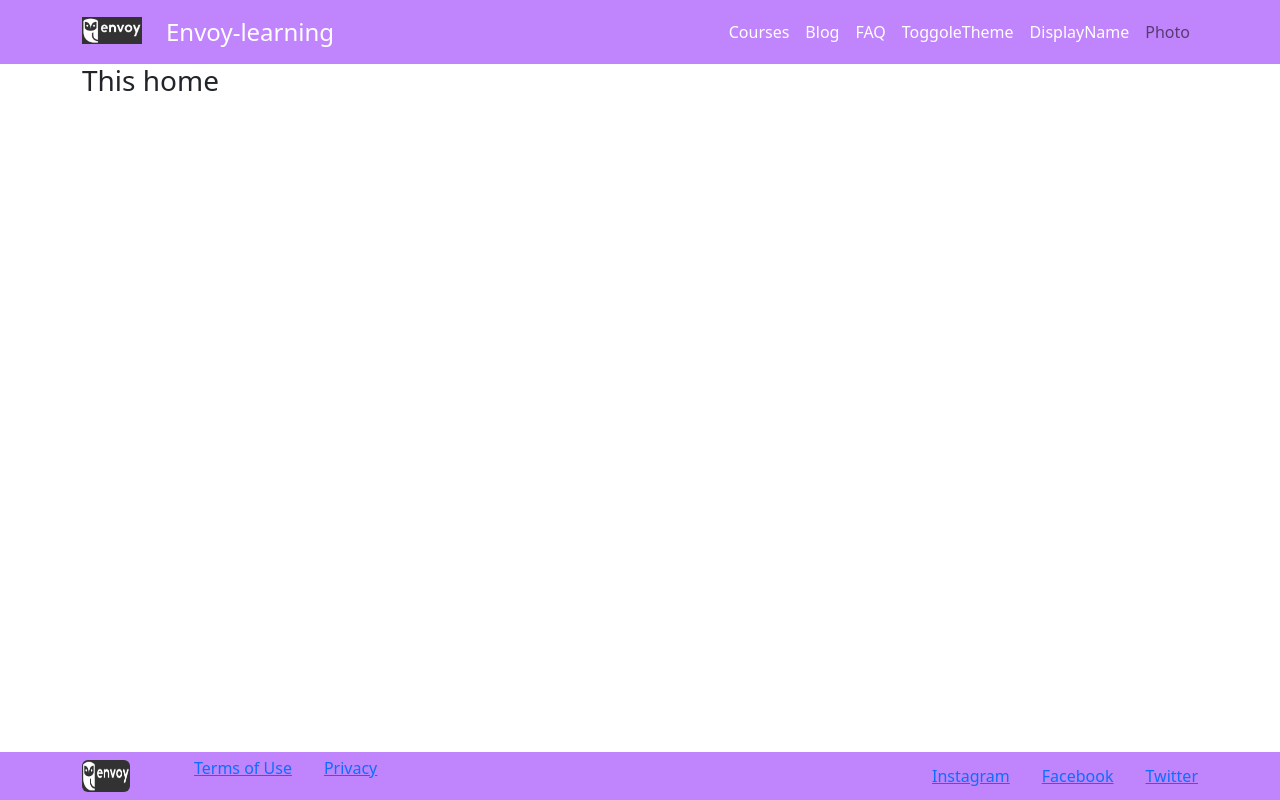
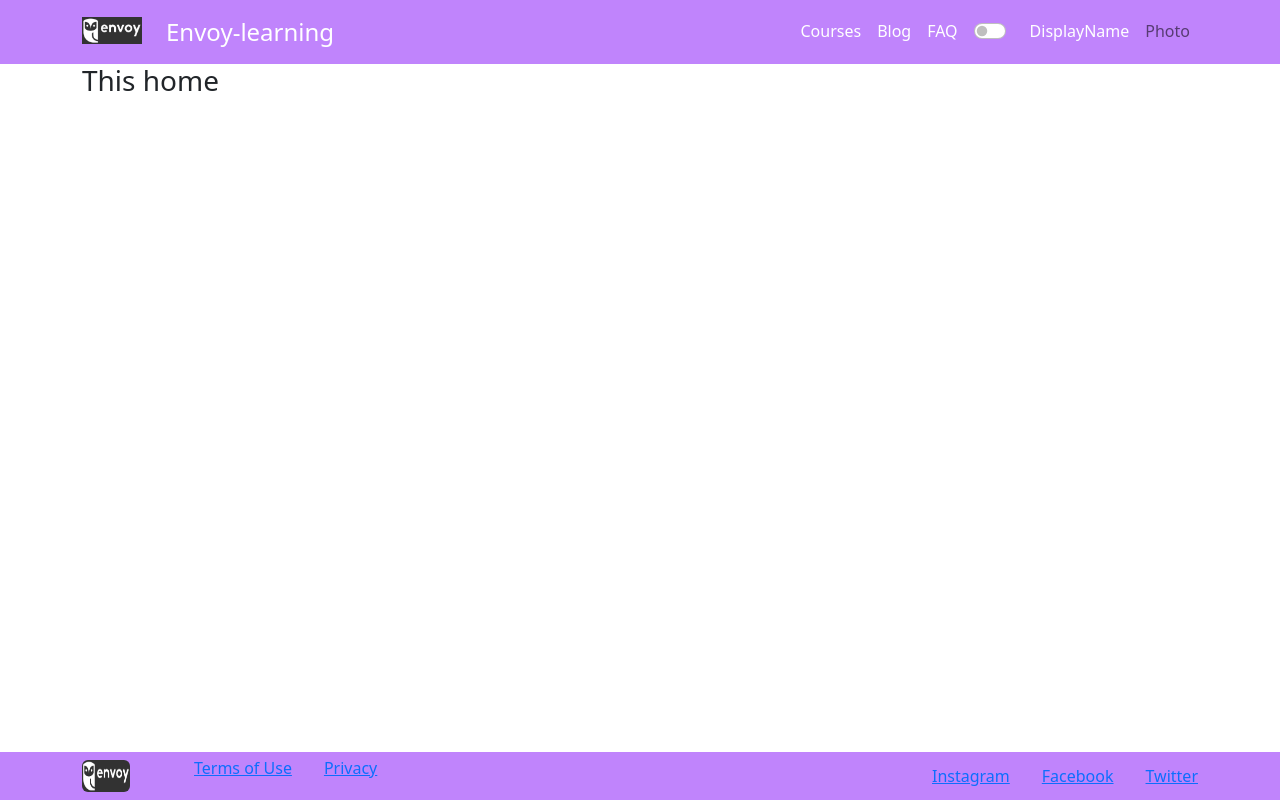
Before and after one commit to nurulalamtawhid/Envoy-learn, a React (Create React App) app: page / in a window 1280 px wide. Built offline with nearby package versions, Linux system fonts and the light colour scheme.

Commit message:
card details & firebase install &config

```diff
--- a/package.json
+++ b/package.json
@@ -7,6 +7,7 @@
     "@testing-library/react": "^13.4.0",
     "@testing-library/user-event": "^13.5.0",
     "bootstrap": "^5.2.2",
+    "firebase": "^9.12.1",
     "react": "^18.2.0",
     "react-bootstrap": "^2.5.0",
     "react-dom": "^18.2.0",
--- a/src/Component/Coursecard.js
+++ b/src/Component/Coursecard.js
@@ -19,7 +19,7 @@ const Coursecard = ({course}) => {
                         }
                     </p>
                 </div>
-                <button type="button" className="flex items-center justify-center w-full p-3 font-semibold tracking-wide rounded-md bg-emerald-600 text-gray-50">Read more</button>
+
             </div>
         </div>
     );
--- /dev/null
+++ b/src/Firebase/Firebase.js
@@ -0,0 +1,18 @@
+// Import the functions you need from the SDKs you need
+import { initializeApp } from "firebase/app";
+// TODO: Add SDKs for Firebase products that you want to use
+// https://firebase.google.com/docs/web/setup#available-libraries
+
+// Your web app's Firebase configuration
+const firebaseConfig = {
+  apiKey: "AIzaSyAWzhp9gi9VOwDJV-z9PF7VCwhE9kWQH2k",
+  authDomain: "envoy-learn.firebaseapp.com",
+  projectId: "envoy-learn",
+  storageBucket: "envoy-learn.appspot.com",
+  messagingSenderId: "667617441026",
+  appId: "1:667617441026:web:3c27a282ad89268e25be1b"
+};
+
+// Initialize Firebase
+const app = initializeApp(firebaseConfig);
+export default app;
--- a/src/SharedComponents/Header.js
+++ b/src/SharedComponents/Header.js
@@ -2,6 +2,7 @@ import React from 'react';
 import Container from 'react-bootstrap/Container';
 import Nav from 'react-bootstrap/Nav';
 import Navbar from 'react-bootstrap/Navbar';
+import Form from 'react-bootstrap/Form';
 import { Link } from 'react-router-dom';
 
 import Brand1 from '../Assets/Brand1.png'
@@ -13,7 +14,7 @@ const Header = () => {
                 <Container>
                     <Navbar.Brand href="#">
                         <Link to={'/'}
-                        className='mt-3'
+                            className='mt'
                         >
                             <img
                                 src={Brand1}
@@ -38,7 +39,15 @@ const Header = () => {
                             <Nav>
                                 <Nav.Link href="#"><Link to={"/blog"} className='text-white no-underline'>Blog</Link></Nav.Link>
                                 <Nav.Link href="#"><Link to={'/faq'} className='text-white no-underline'>FAQ </Link> </Nav.Link>
-                            <Nav.Link href="#features" className='text-white'>ToggoleTheme</Nav.Link>
+                                <Nav.Link href="#features" className='text-white'>
+                                    <Form>
+                                        <Form.Check
+                                            type="switch"
+                                            id="custom-switch"
+                                            label=""
+                                        />
+                                    </Form>
+                                </Nav.Link>
                                 <Nav.Link href="#deets" className='text-white'>DisplayName</Nav.Link>
                             </Nav>
                             <Nav.Link eventKey={2} href="#memes">
--- a/src/SharedComponents/Leftnav.js
+++ b/src/SharedComponents/Leftnav.js
@@ -2,6 +2,7 @@ import React from 'react';
 import { useEffect } from 'react';
 import { useState } from 'react';
 import { Link } from 'react-router-dom';
+import { FaGoogle, FaGithub } from 'react-icons/fa';
 
 const Leftnav = () => {
     const [categories,setcategories] = useState([]);
@@ -12,6 +13,10 @@ const Leftnav = () => {
     },[]);
     return (
         <div>
+           <div className='mt-2 px-2 d-flex'>
+           <button type="button" className="px-8 py-3 mx-2 font-semibold rounded-full bg-gray-800 text-gray-100 d-flex align-items-center "><FaGoogle></FaGoogle>Google logIn</button>
+            <button type="button" className="px-8 py-3 font-semibold rounded-full bg-gray-800 text-gray-100 d-flex align-items-center "><FaGithub className=''></FaGithub>Github logIn</button>
+           </div>
 
             <div className='mt-2'>
                 {
```
Also changed, not shown: src/Context/Authprovider.js (added), 1 other file (tests, documents, lock files or other folders). Lines whose indentation alone changed are shown as unchanged.
